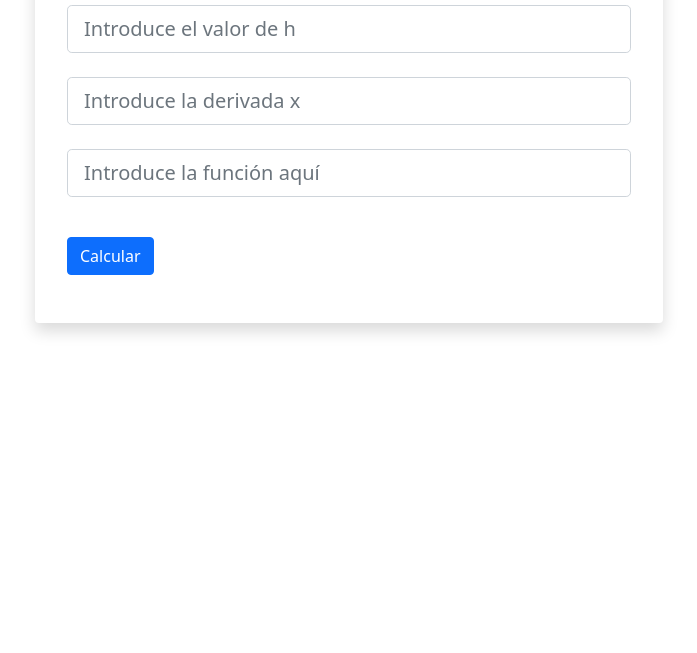
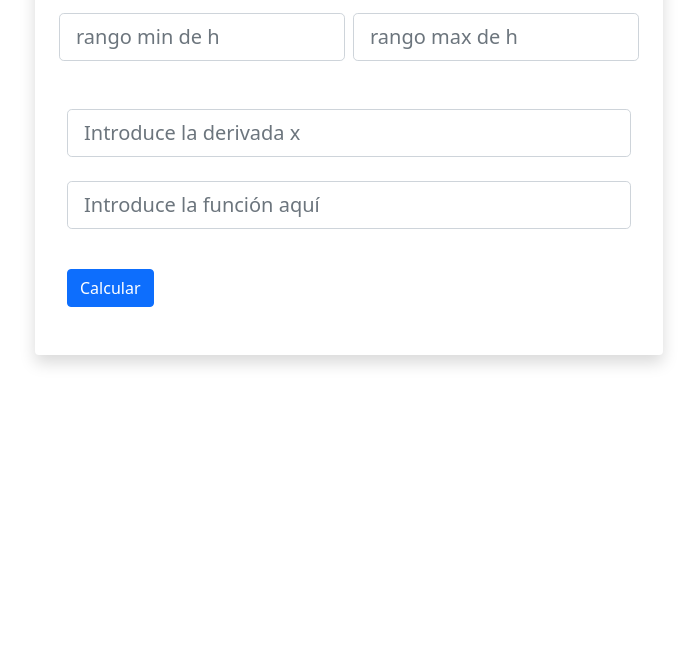
Before and after one commit to ErickMUOSD/numerical-derivation, a plain HTML site: page index.html in a window 1280 px wide. Shown: the part 147-800 px from the top of the page, without its empty margins (291-988 px from the left). Drawn offline with nearby package versions, Linux system fonts and the light colour scheme.

Commit message:
add range of h

```diff
--- a/index.html
+++ b/index.html
@@ -6,7 +6,8 @@
     <meta http-equiv="X-UA-Compatible" content="IE=edge">
     <meta name="viewport" content="width=device-width, initial-scale=1.0">
     <title>Derivar</title>
-    <link rel="stylesheet" href="bootstrap/css/bootstrap.min.css">
+    <link href="https://cdn.jsdelivr.net/npm/bootstrap@5.0.2/dist/css/bootstrap.min.css" rel="stylesheet" integrity="sha384-EVSTQN3/azprG1Anm3QDgpJLIm9Nao0Yz1ztcQTwFspd3yD65VohhpuuCOmLASjC" crossorigin="anonymous">
+
     <script src="js/math.js"></script>
     <script src="https://polyfill.io/v3/po  lyfill.min.js?features=es6"></script>
     <script id="MathJax-script" async src="https://cdn.jsdelivr.net/npm/mathjax@3/es5/tex-chtml.js"></script>
@@ -26,8 +27,14 @@
                 <h1 class="h1">Derivación númerica</h1>
                 <h1 class="h1 my-1 text-center"></h1>
                 <div class=" justify-content-start ">
-                    <input type="text" class=" my-4  form-control form-control-lg " id="derivate-h"
-                           placeholder="Introduce el valor de h" autocomplete="off">
+                    <div class="row">
+
+                        <input  type="number" class="col my-4 m-1 form-control form-control-lg " id="derivate-h1"
+                               placeholder="rango min de h" autocomplete="off">
+
+                        <input type="number" class="col my-4 m-1 form-control form-control-lg " id="derivate-h2"
+                               placeholder="rango max de h" autocomplete="off">
+                    </div>
                     <input type="text" class=" my-4  form-control form-control-lg " id="derivate-x"
                            placeholder="Introduce la derivada x" autocomplete="off">
                     <input type="text" class=" my-4  form-control form-control-lg " id="function-x"
@@ -71,7 +78,8 @@
 
 
 </body>
-<script src="bootstrap/js/bootstrap.min.js"></script>
+<script src="https://cdn.jsdelivr.net/npm/bootstrap@5.0.2/dist/js/bootstrap.bundle.min.js" integrity="sha384-MrcW6ZMFYlzcLA8Nl+NtUVF0sA7MsXsP1UyJoMp4YLEuNSfAP+JcXn/tWtIaxVXM" crossorigin="anonymous"></script>
+
 <!--<script src="js/index.js"></script>-->
 <script>
 
```
